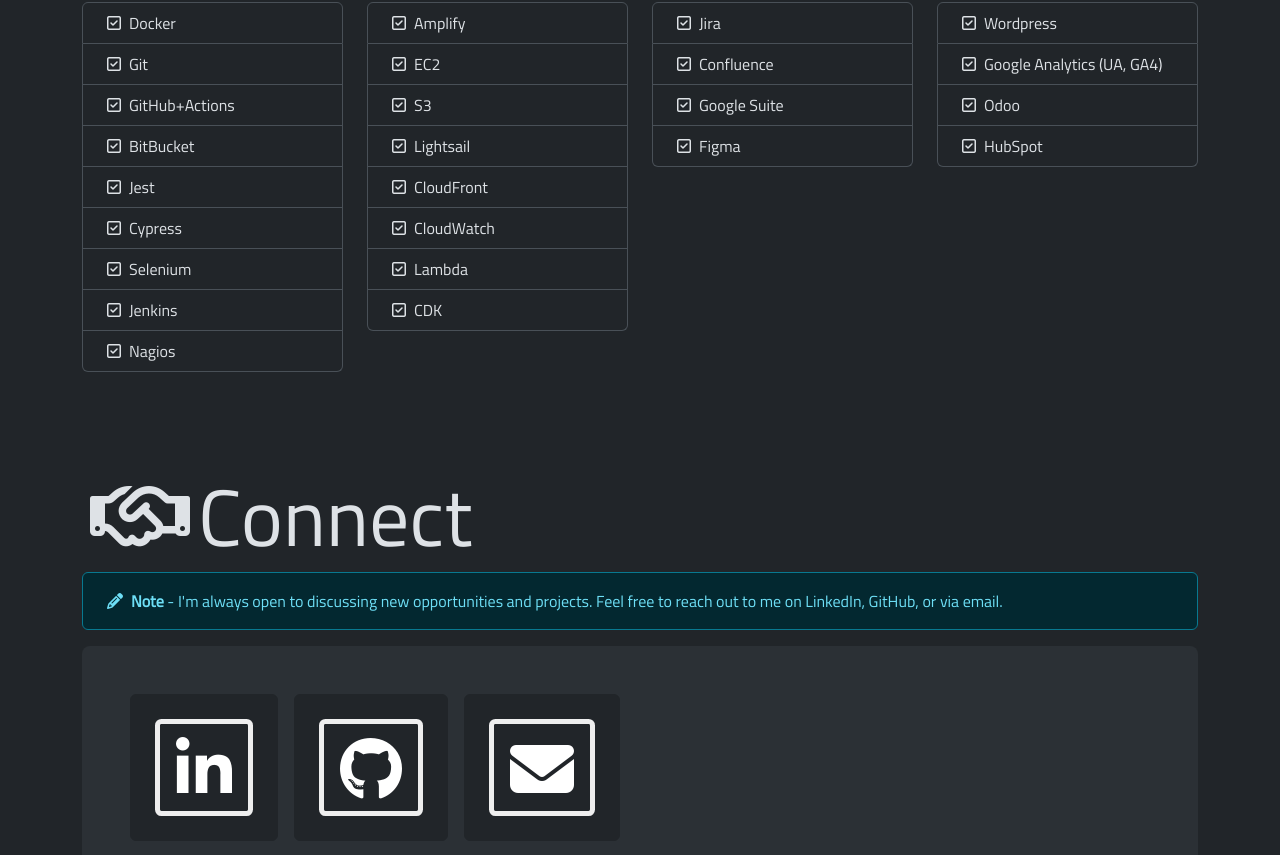
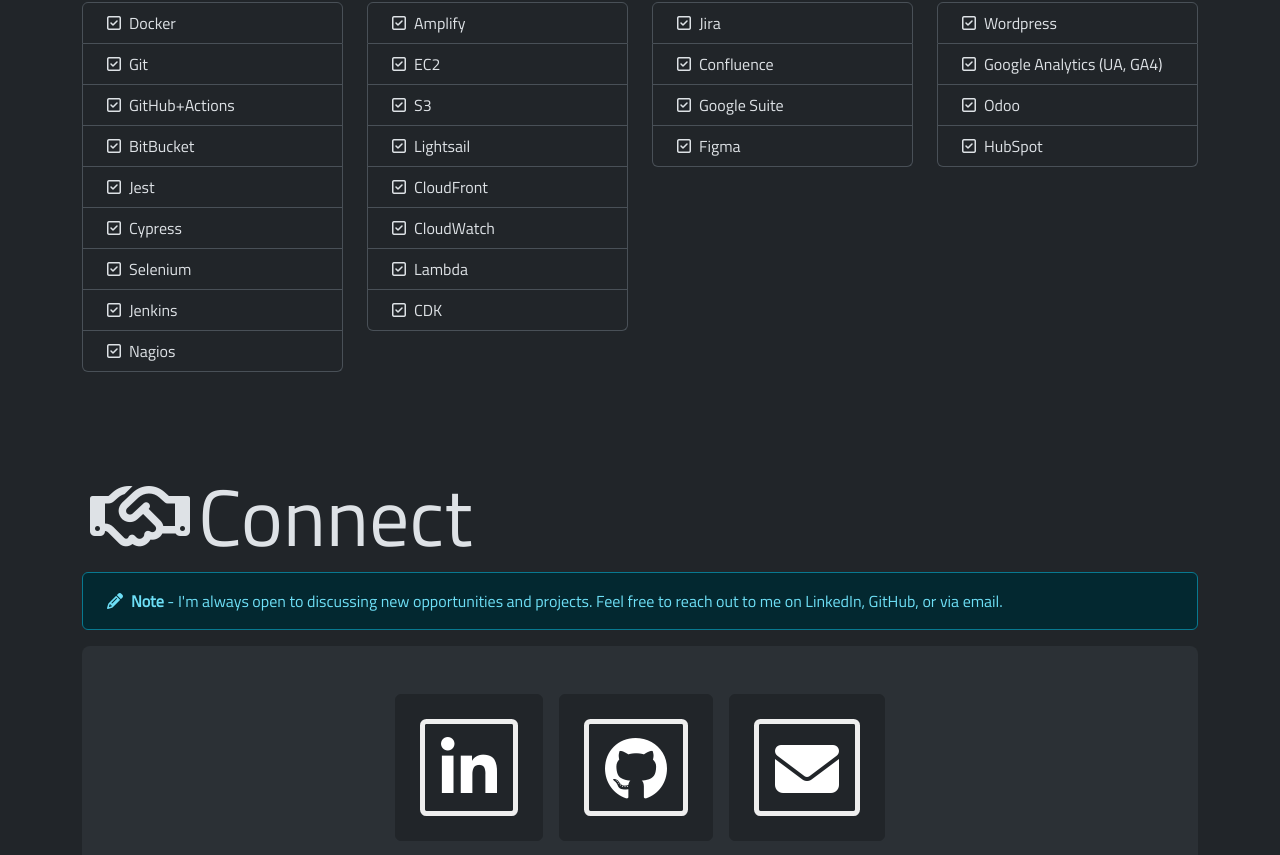
Before and after one commit to greenham/ghsdev-web, a React (Vite) app: page / in a window 1280 px wide. Shown: the part 3149-4004 px from the top of the page. Built offline with nearby package versions, Linux system fonts and the light colour scheme; some icons are missing.

Commit message:
center contact icons

```diff
--- a/src/components/Connect.tsx
+++ b/src/components/Connect.tsx
@@ -12,8 +12,12 @@
         and projects. Feel free to reach out to me on LinkedIn, GitHub, or via
         email.
       </Alert>
-      <div className="p-5 bg-body-tertiary rounded-3">
-        <Stack direction="horizontal" gap={3}>
+      <div className="p-5 bg-body-tertiary rounded-3 ">
+        <Stack
+          direction="horizontal"
+          gap={3}
+          className="justify-content-center"
+        >
           <Button
             href="https://lnkd.in/svu8Eg"
             target="_blank"
```
